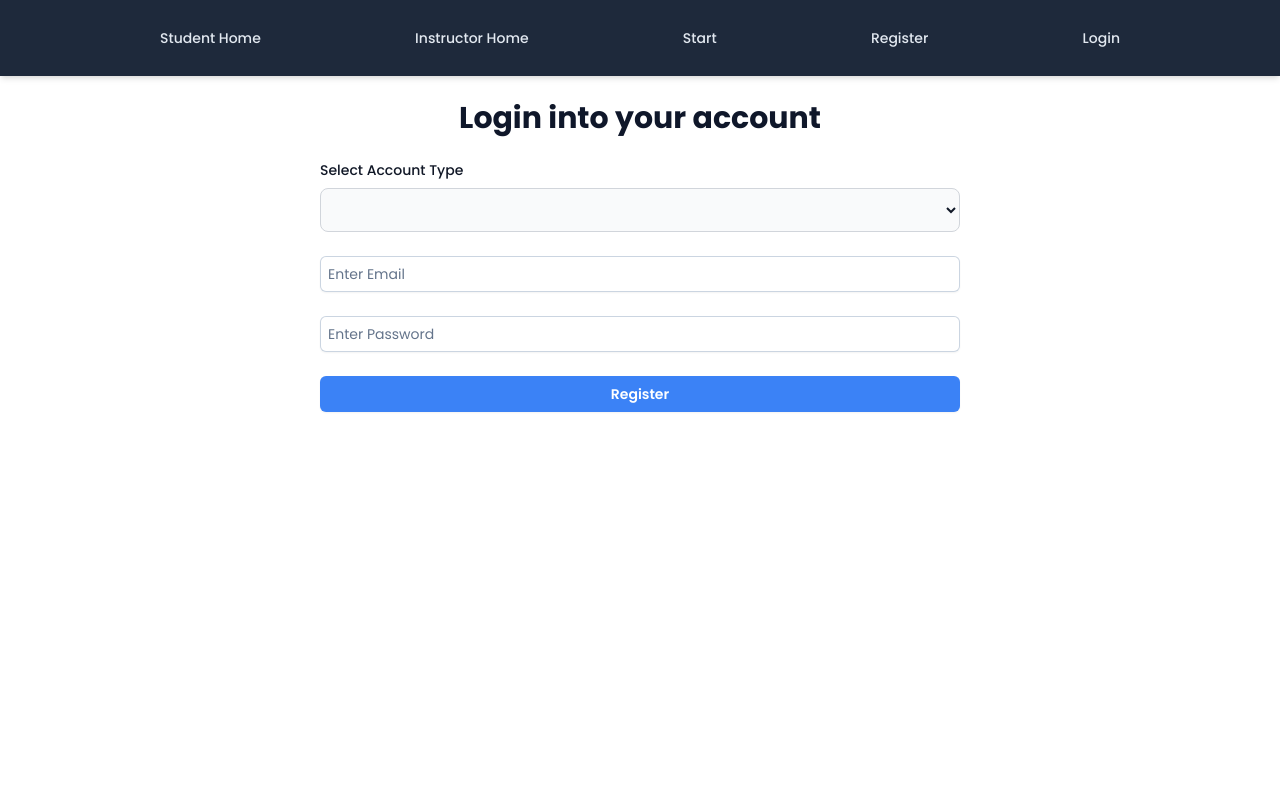
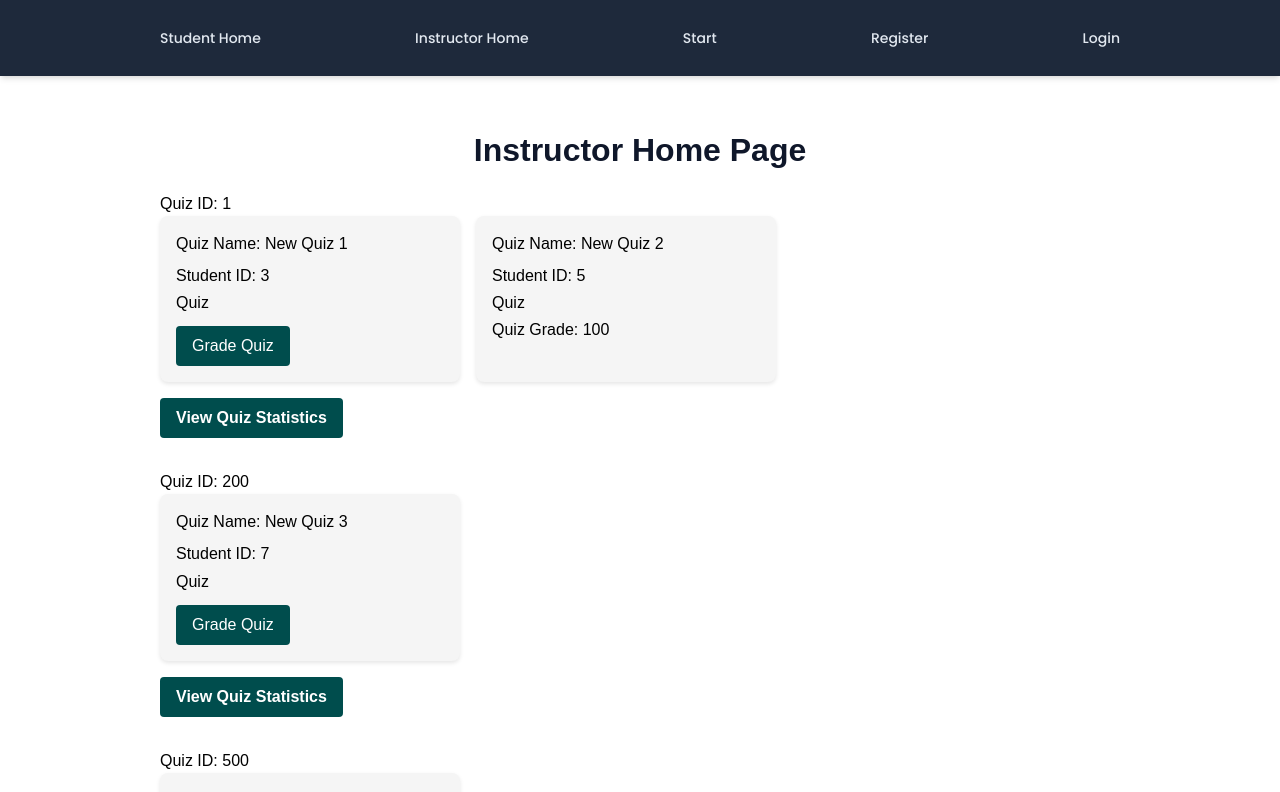
Before and after one commit to CL-17656/CS520_Front, a Vue app: page /instructor in a window 1280 px wide. Before the commit this address led to /login. Shown: the top 792 px of the page. Built offline with nearby package versions, Linux system fonts and the light colour scheme.

Commit message:
Basic edits for instructor home

```diff
--- a/src/router/index.js
+++ b/src/router/index.js
@@ -73,7 +73,8 @@ router.beforeEach((to, from, next) => {
   const isAuthenticated = !!localStorage.getItem('authToken');
 
   if ((to.name === 'studenthome' || to.name === 'instructorhome') && !isAuthenticated) {
-    next({ name: 'login' });
+    //next({ name: 'login' });
+    next();
   } else {
     next();
   }
--- a/src/views/CreateAssignmentView.vue
+++ b/src/views/CreateAssignmentView.vue
@@ -18,7 +18,7 @@ const assignmentDetail = reactive(
     status: "2", // Default to Quiz (1 for questionaire, 2 for quiz)
     name: "New Quiz",
     grade: "100",
-    isGrade: true,
+    isGrade: false,
     questions:[{questionType: "1", question: "Explain the concept of Big O notation and give an example.",
     sampleResponse:
       "Big O notation is used to describe the performance or complexity of an algorithm. It gives an upper bound on the time or space complexity in terms of the input size. For example, if an algorithm has a time complexity of O(n), it means the runtime grows linearly with the input size."
--- a/src/views/InstructorHomeView.vue
+++ b/src/views/InstructorHomeView.vue
@@ -1,30 +1,62 @@
 <script setup>
 import { ref } from 'vue';
+import { reactive } from 'vue';
 import { useRouter } from 'vue-router';
 
 const router = useRouter();
-// Sample data for courses and tasks
-const courses = ref({
-   123:{ name: 'COMPSCI 123', description: 'Algorithm', studentCount: 35 },
-   456:{name: 'COMPSCI 456', description: 'Artificial Intelligence', studentCount: 42 },
-   789:{ name: 'COMPSCI 789', description: 'Distributed Systems', studentCount: 28 },
-});
 
-const upcomingTasks = ref([
-  { id: 1, task: 'Grade Assignment 1', dueDate: 'Nov 18, 2024' },
-  { id: 2, task: 'Prepare Lecture on Sorting Algorithms', dueDate: 'Nov 20, 2024' },
-  { id: 3, task: 'Review Project Proposals', dueDate: 'Nov 22, 2024' },
-]);
+//Front end data structure with sample data
+const quizeData = reactive(
+    {
+        allQuizIds: [1, 200, 500],
+        quizes: [
+          { quizId: 1,
+            studentId: 3,
+            status: "2",
+            name: "New Quiz 1",
+            grade: "100",
+            isGrade: false,
+          },
+          { quizId: 1,
+            studentId: 5,
+            status: "2",
+            name: "New Quiz 2",
+            grade: "100",
+            isGrade: true,
+          },
+          { quizId: 200,
+            studentId: 7,
+            status: "2",
+            name: "New Quiz 3",
+            grade: "100",
+            isGrade: false,
+          },
+          { quizId: 500,
+            studentId: 9,
+            status: "1",
+            name: "New Quiz 4",
+            grade: "100",
+            isGrade: true,
+          },
+        ]
+    }
+);
 
-// Function to navigate to course details
-function viewCourseDetails(courseId) {
-  alert(`Navigating to details for course ID: ${courseId}`);
-  router.push({name: 'coursepage'});
+//fetch data from backend and prepare it to be like the sample data
+function fetchAndPrepareData()
+{
+
 }
 
-// Function to manage courses
-function manageCourses() {
-  alert('Navigating to manage courses...');
+// Function to grade given quiz id for given student id
+function gradeQuiz(quizId, studentId) {
+  alert("grading quiz " + quizId + " for student " + studentId);
+}
+
+// Function navigating to statistic page for given quiz id
+function viewQuizStats(quizId)
+{
+  alert("view stats for quiz " + quizId);
 }
 </script>
 
@@ -32,28 +64,21 @@ function manageCourses() {
   <main class="instructor-home">
     <h1 class="title">Instructor Home Page</h1>
 
-    <!-- Section: Courses Overview -->
-    <section class="courses-overview">
-      <h2>Your Courses</h2>
-      <div class="courses-list">
-        <div v-for="[key, course] in Object.entries(courses)" :key="key" class="course-card">
-            <h3>{{ course.name }}</h3>
-            <p>{{ course.description }}</p>
-            <p>Enrolled Students: {{ course.studentCount }}</p>
-            <button @click="viewCourseDetails(key)">View Details</button>
+    <!-- For each quiz display following -->
+    <section v-for="[arrIndex, quizIndex] in Object.entries(quizeData.allQuizIds)" :key="index" class="quiz-overview">
+      <h2>Quiz ID: {{ quizIndex }}</h2>
+      <div class="quiz-list">
+        <!-- For each submission display following -->
+        <div v-for="[key, quiz] in Object.entries(quizeData.quizes.filter(val => val.quizId == quizIndex))" :key="key" class="quiz-card">
+            <h3>Quiz Name: {{ quiz.name }}</h3>
+            <p>Student ID: {{ quiz.studentId }} </p>
+            <p v-if="quiz.status == 2" >Quiz</p>
+            <p v-if="quiz.status == 1" >Questionaire</p>
+            <p v-if="quiz.isGrade == true">Quiz Grade: {{ quiz.grade }}</p>
+            <button v-if="quiz.isGrade == false" @click="gradeQuiz(quiz.quizId, quiz.studentId)">Grade Quiz</button>
         </div>
       </div>
-      <button class="manage-courses-btn" @click="manageCourses">Manage Courses</button>
-    </section>
-
-    <!-- Section: Upcoming Tasks -->
-    <section class="upcoming-tasks">
-      <h2>Upcoming Tasks</h2>
-      <ul>
-        <li v-for="task in upcomingTasks" :key="task.id">
-          <p>{{ task.task }} - <span class="due-date">{{ task.dueDate }}</span></p>
-        </li>
-      </ul>
+      <button class="view-stat-btn" @click="viewQuizStats(quizIndex)">View Quiz Statistics</button>
     </section>
   </main>
 </template>
@@ -69,17 +94,17 @@ function manageCourses() {
   margin-bottom: 1.5rem;
 }
 
-.courses-overview, .upcoming-tasks {
+.quiz-overview{
   margin-bottom: 2rem;
 }
 
-.courses-list {
+.quiz-list {
   display: flex;
   flex-wrap: wrap;
   gap: 1rem;
 }
 
-.course-card {
+.quiz-card {
   background-color: #f5f5f5;
   border-radius: 8px;
   padding: 1rem;
@@ -88,15 +113,15 @@ function manageCourses() {
   transition: box-shadow 0.3s;
 }
 
-.course-card:hover {
+.quiz-card:hover {
   box-shadow: 0 4px 8px rgba(0, 0, 0, 0.15);
 }
 
-.course-card h3 {
+.quiz-card h3 {
   margin: 0 0 0.5rem;
 }
 
-.course-card p {
+.quiz-card p {
   margin: 0.2rem 0;
 }
 
@@ -114,25 +139,8 @@ button:hover {
   background-color: #006666;
 }
 
-.manage-courses-btn {
+.view-stat-btn {
   margin-top: 1rem;
   font-weight: bold;
 }
-
-.upcoming-tasks ul {
-  list-style-type: none;
-  padding: 0;
-}
-
-.upcoming-tasks li {
-  background-color: #e8f5f5;
-  border-radius: 4px;
-  padding: 0.5rem;
-  margin: 0.5rem 0;
-}
-
-.due-date {
-  color: #007777;
-  font-weight: bold;
-}
 </style>
```
